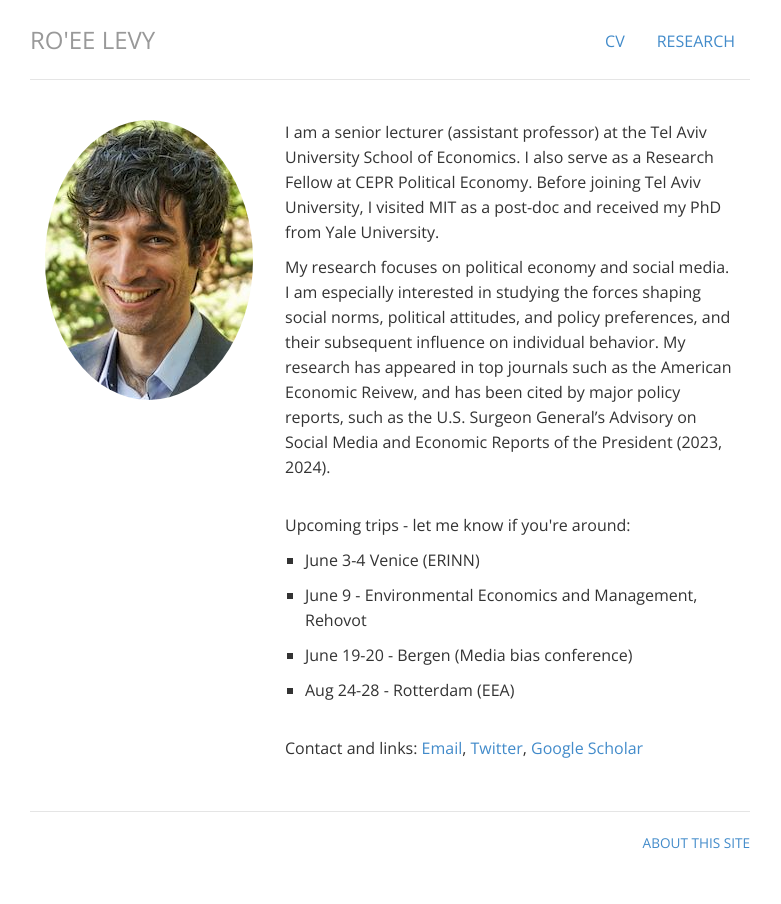
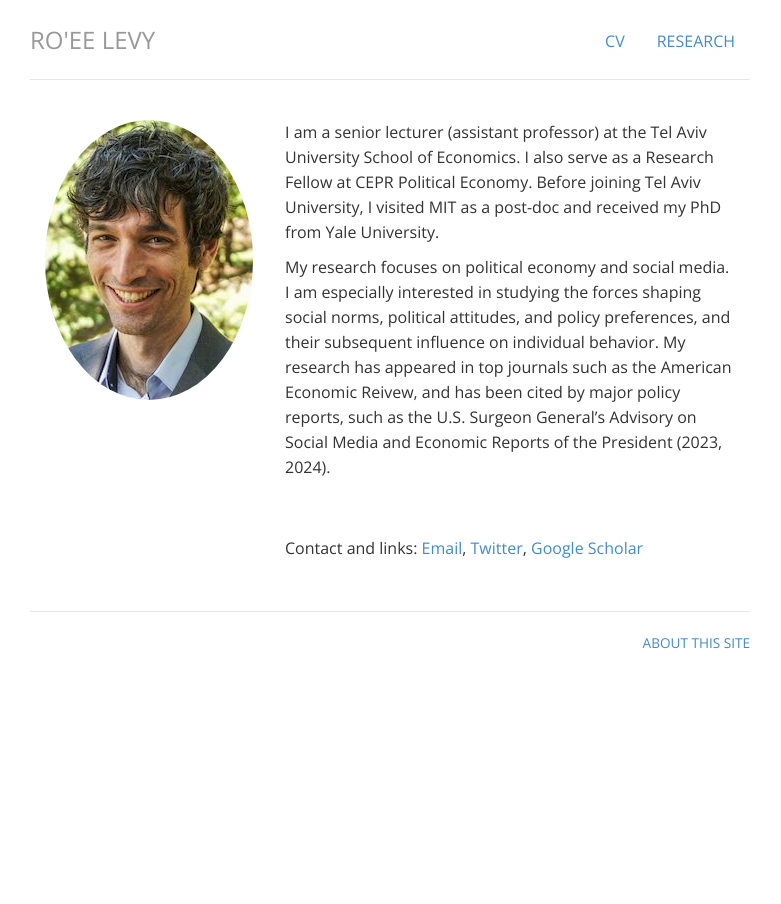
Before and after one commit to levyroee/levyroee.github.io, a Jekyll site: the page built from index.html, in a window 1280 px wide. Shown: the whole page, without its empty margins (250-1031 px from the left). Built offline with Jekyll 4.4.1, drawn with Linux system fonts in a browser that asks for light colours.

Commit message:
Website update March 2025

```diff
--- a/index.html
+++ b/index.html
@@ -14,13 +14,6 @@ title: Ro'ee Levy
 
     <p>  My research focuses on political economy and social media. I am especially interested in studying the forces shaping social norms, political attitudes, and policy preferences, and their subsequent influence on individual behavior. My research has appeared in top journals such as the American Economic Reivew, and has been cited by major policy reports, such as  the U.S. Surgeon General’s Advisory on Social Media and Economic Reports of the President (2023, 2024).</p>
 	<br>
-	<p> Upcoming trips - let me know if you&#39;re around:</p>
-	<ul style="list-style-type: square; margin-left: 0; margin-right: 0; padding: 0;">
-	<li dir="ltr" style="margin-left: 15pt;"><p dir="ltr" style="margin-left: 0; padding-left: 0; text-align: left; text-indent: 0;">June 3-4 Venice (ERINN) </p></li>
-	<li dir="ltr" style="margin-left: 15pt;"><p dir="ltr" style="margin-left: 0; padding-left: 0; text-align: left; text-indent: 0;">June 9 - Environmental Economics and Management, Rehovot </p></li>
-	<li dir="ltr" style="margin-left: 15pt;"><p dir="ltr" style="margin-left: 0; padding-left: 0; text-align: left; text-indent: 0;">June 19-20 - Bergen (Media bias conference) </p></li>
-	<li dir="ltr" style="margin-left: 15pt;"><p dir="ltr" style="margin-left: 0; padding-left: 0; text-align: left; text-indent: 0;">Aug 24-28 - Rotterdam (EEA)  </p></li>
-	</ul>
 
 	<br>
 	<p>Contact and links: <a href="mailto:roeelevy@tauex.tau.ac.il">Email</a>, <a href="http://twitter.com/RoeeLevyZ" target="_blank">Twitter</a>, <a href="https://scholar.google.com/citations?user=qEPb3qkAAAAJ&hl=en" target="_blank">Google Scholar</a> </p>
```
Also changed, not shown: collections/_publications/2021_levy.md (+2 -0 lines), collections/_publications/2023_econsocialmedia.md (+1 -1 lines), collections/_working-papers/2022_socialmediaexp.md (added, +14 -0 lines), collections/_working-papers/2024_news_slant.md (added, +16 -0 lines), collections/_zin-progress/2022_socialmediaexp.md (deleted, +0 -11 lines), collections/_zin-progress/2024_newsslant.md (deleted, +0 -11 lines), collections/_zin-progress/2025_newsavoidance.md (added, +11 -0 lines), 1 other file.
